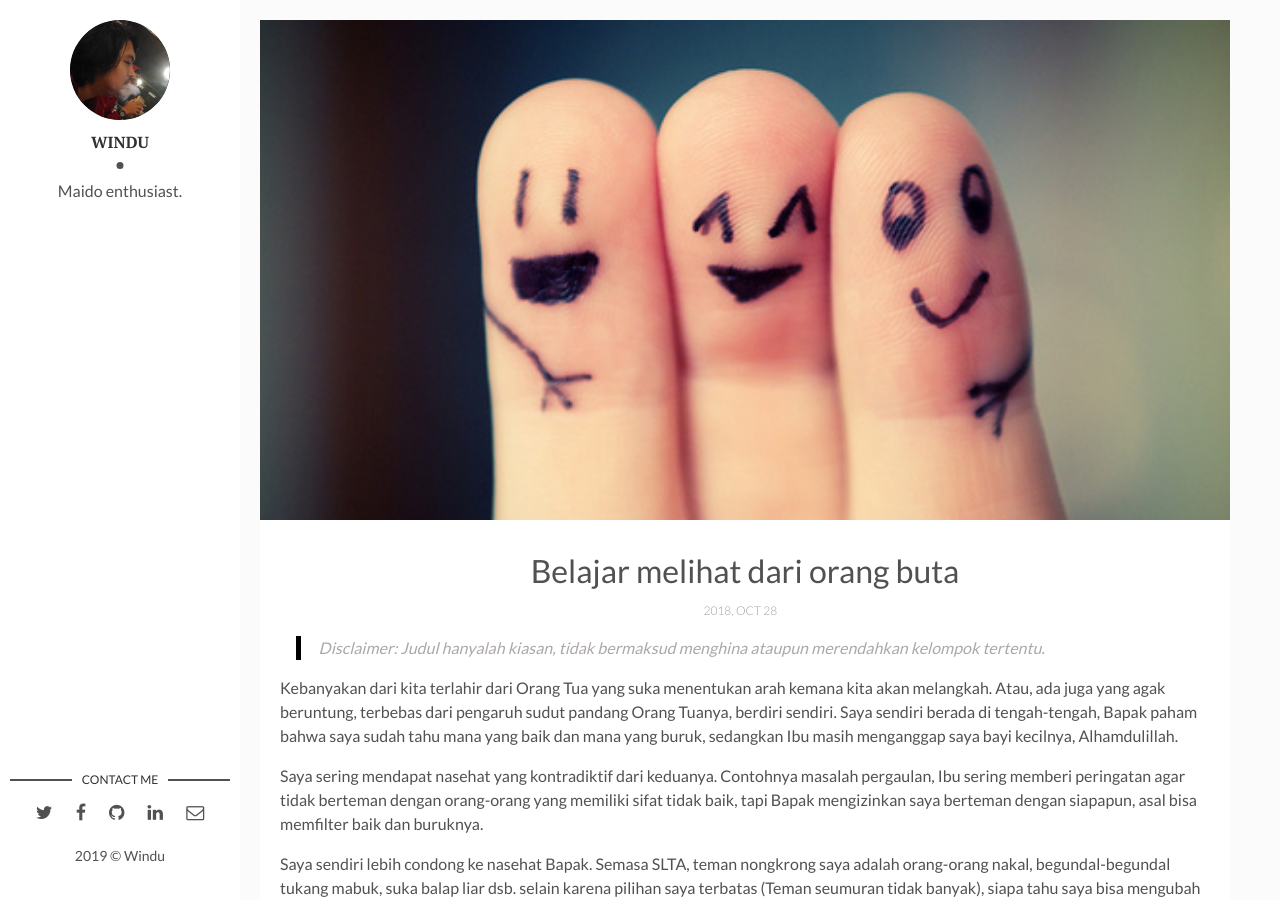
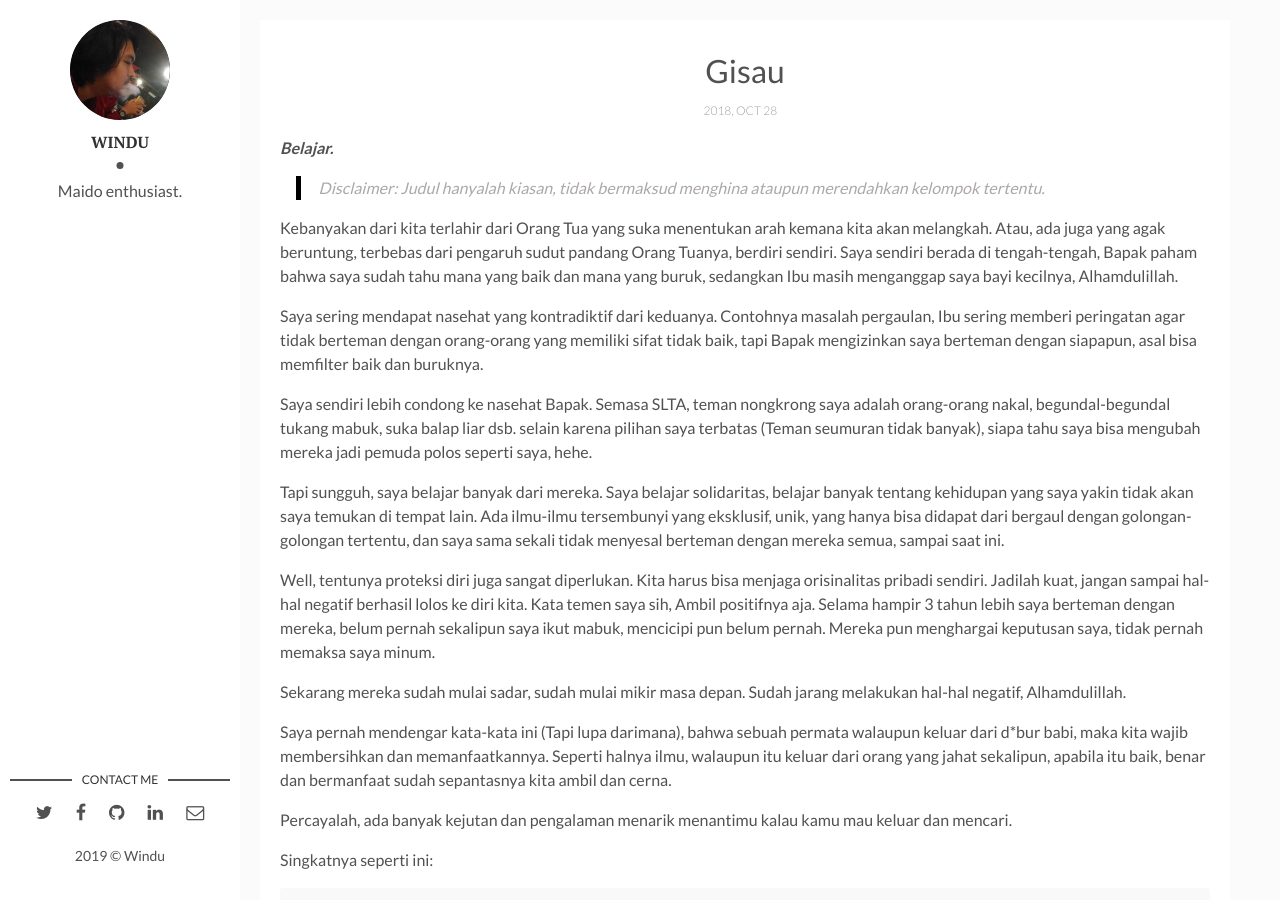
Before and after one commit to windusasongko/windusasongko.github.io, a Jekyll site: the page built from _posts/2018-10-29-gisau.markdown, in a window 1280 px wide and 900 px high. Built offline with Jekyll 4.4.1, drawn with Linux system fonts in a browser that asks for light colours; comment, search, counter and statistics services are not loaded.

Commit message:
Update and rename 2018-10-29-belajar-melihat-dari-orang-buta.markdown to 2018-10-29-gisau.markdown

```diff
--- a/_posts/2018-10-29-belajar-melihat-dari-orang-buta.markdown
+++ b/_posts/2018-10-29-gisau.markdown
@@ -1,12 +1,14 @@
 ---
 layout: post
-title: Belajar melihat dari orang buta
+title: Gisau
 date: 2018-10-29 01:00:17 +0700
 description: # Add post description (optional)
-img: belajarmelihat.jpg # Add image post (optional)
+img: # Add image post (optional)
 fig-caption: # Add figcaption (optional)
 tags: [Produktivitas, Opini]
 ---
+
+***Belajar.***
 
 >Disclaimer: Judul hanyalah kiasan, tidak bermaksud menghina ataupun merendahkan kelompok tertentu.
 
```
